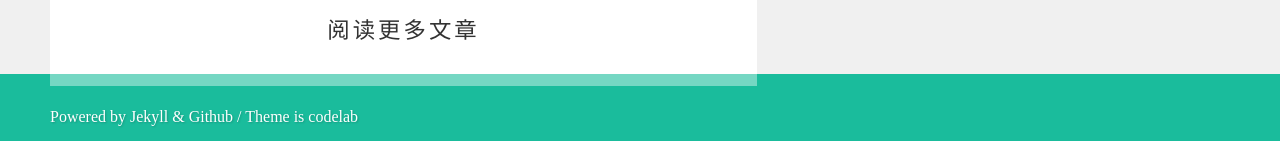
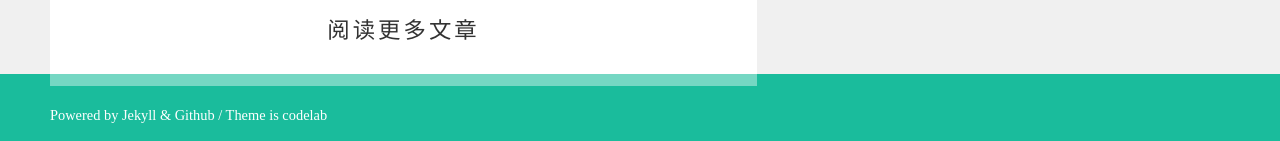
Before and after one commit to qddegtya/qddegtya.github.io, a Jekyll site: the page built from index.html, in a window 1280 px wide. Shown: the part 2617-2758 px from the top of the page. Built offline with Jekyll 4.4.1, drawn with Linux system fonts in a browser that asks for light colours; nearby versions of some CDN libraries.

Commit message:
去除底部阴影效果

```diff
--- a/assets/css/theme.css
+++ b/assets/css/theme.css
@@ -553,12 +553,15 @@ li{
 .footer--copyright{
     font-family: "Microsoft YaHei";
     color: #ffffff;
-    font-size: 1.0em;
-    line-height: 1.0em;
+    font-size: .9em;
+    line-height: .9em;
     display: block;
     margin-top: 35px;
-
-    text-shadow: 1px 1px 2px rgba(0,0,0,0.2);
+    font-weight: normal;
+    /*text-shadow: 1px 1px 1px rgba(0,0,0,0.2);*/
+}
+.footer--copyright:hover{
+    /*opacity: 1.0;*/
 }
 
 
```
Also changed, not shown: 1 other file.
